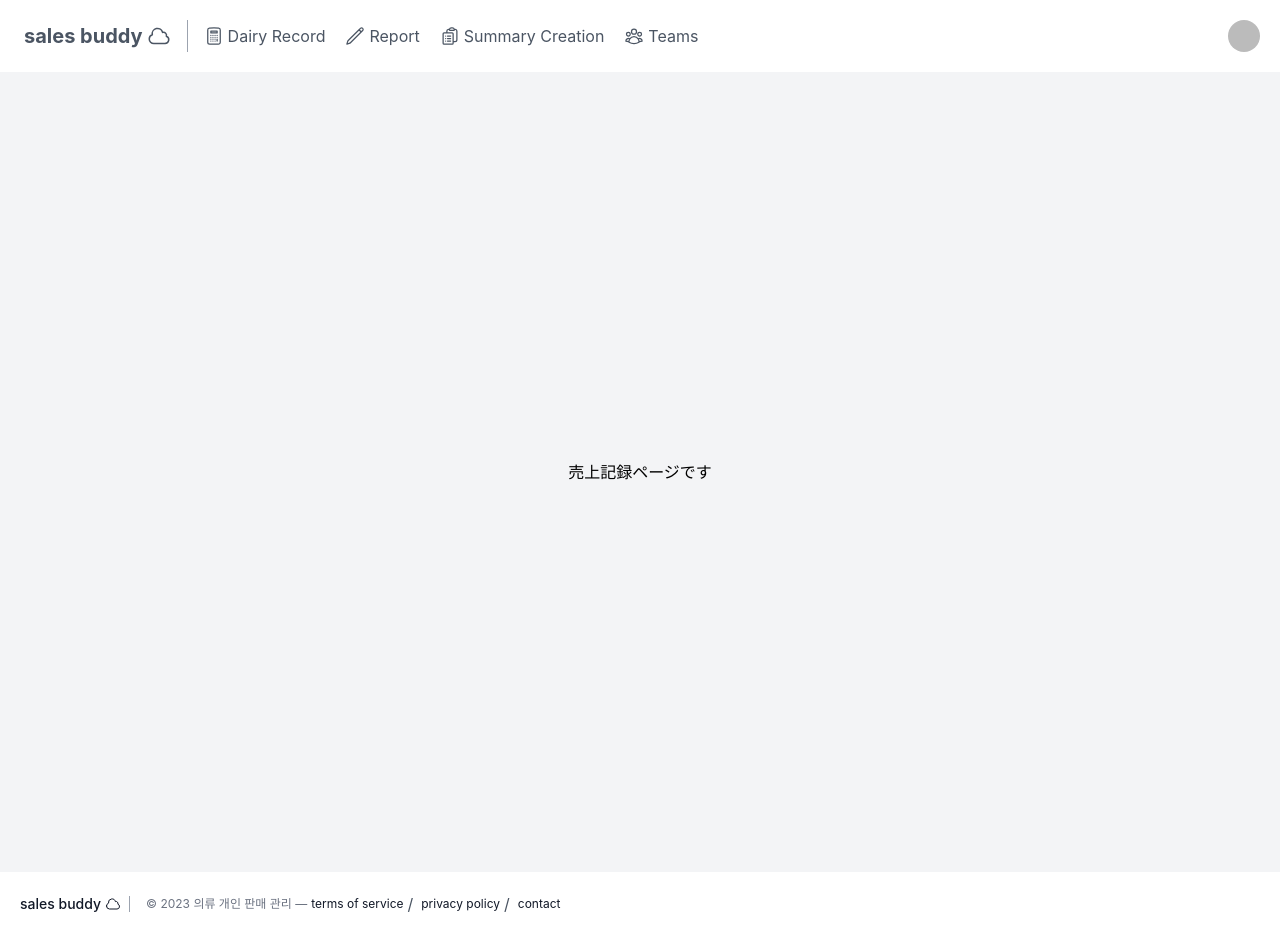
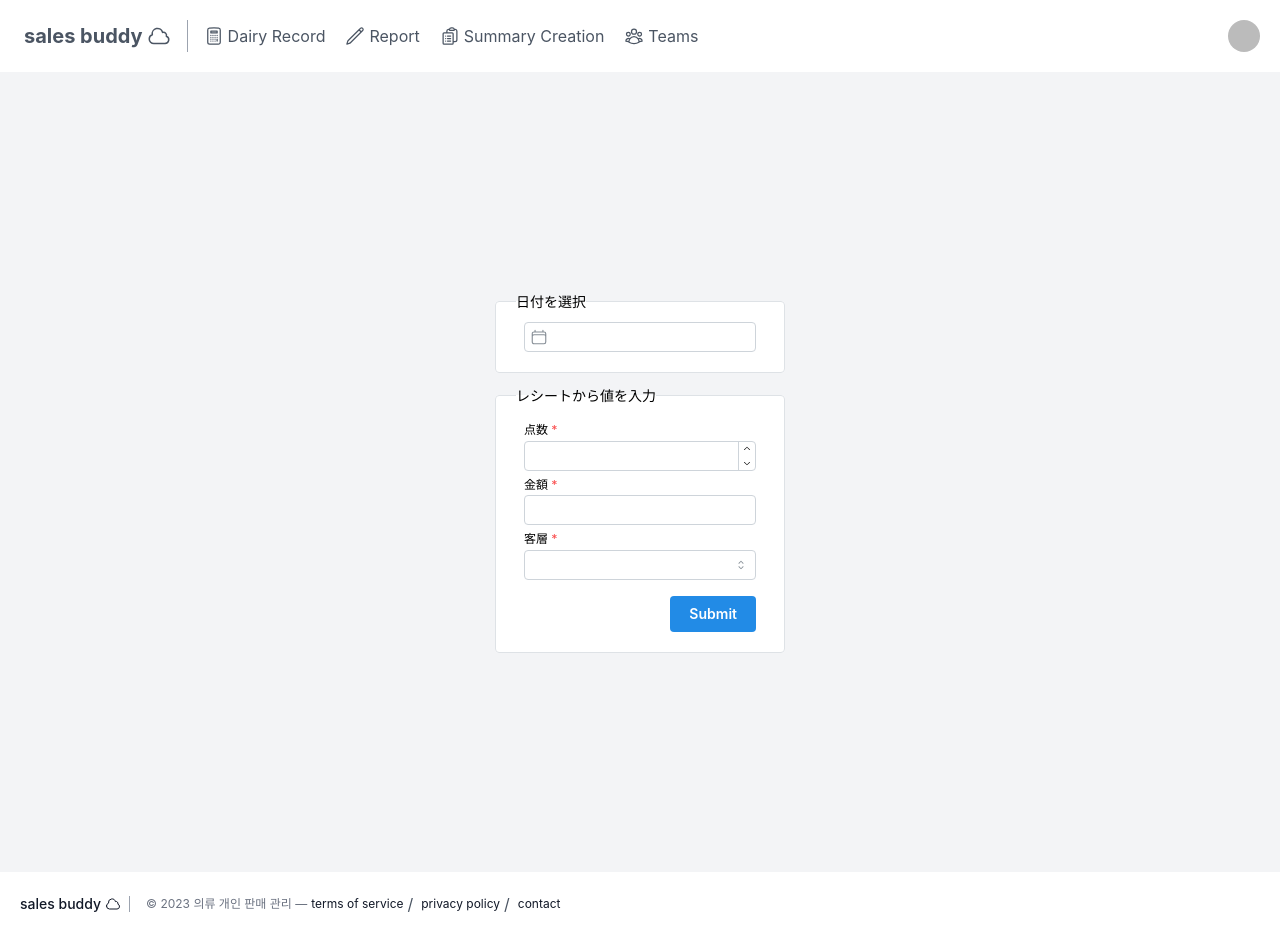
Before and after one commit to eriplume/sales_buddy, a Next.js app: page /dairyrecord in a window 1280 px wide. Built offline with nearby package versions, Linux system fonts and the light colour scheme; no server answers; sample sign-in values are in the browser's storage.

Commit message:
:construction: Feat: 入力エリア仮 #4

```diff
--- a/app/(authenticated)/dairyrecord/page.tsx
+++ b/app/(authenticated)/dairyrecord/page.tsx
@@ -1,8 +1,10 @@
+import Caluculator from "@/app/components/page/DairyRecord/Caluculator";
+
 export default function DairyRecordPage() {
     return (
       <>
-      <div className="flex justify-center items-center">
-        <p>売上記録ページです</p>
+      <div className="flex flex-col justify-center items-center m-auto p-6 z-0">
+        <Caluculator/>
       </div>
       </>
     )
--- /dev/null
+++ b/app/components/page/DairyRecord/Caluculator.tsx
@@ -0,0 +1,23 @@
+"use client"
+import { Fieldset } from '@mantine/core';
+import RecordInputForm from './RecordInputForm';
+import Datepicker from './DatePicker';
+
+export default function Caluculator() {
+  return (
+    <>
+      <Fieldset legend="日付を選択" className='flex w-full'>
+        <div className="felx space-y-4 w-full px-2 mx-auto">
+          {/* レシート内容の入力 */}
+          <Datepicker/>
+        </div>
+      </Fieldset>
+      <Fieldset legend="レシートから値を入力" className='w-full mt-3'>
+        <div className="flex space-y-4 w-full">
+          {/* レシート内容の入力 */}
+          <RecordInputForm/>
+        </div>
+      </Fieldset>
+    </>
+  )
+}
--- /dev/null
+++ b/app/components/page/DairyRecord/DatePicker.tsx
@@ -0,0 +1,24 @@
+"use client"
+import { DatePickerInput } from '@mantine/dates';
+import { rem } from '@mantine/core';
+import { CalendarIcon } from "@heroicons/react/24/outline";
+import { useState } from 'react';
+import dayjs from 'dayjs';
+
+export default function Datepicker() {
+  const [value, setValue] = useState<Date | null>(null)
+  const icon = <CalendarIcon style={{ width: rem(18), height: rem(18) }}/>;
+
+  return (
+    <DatePickerInput
+      leftSection={icon}
+      leftSectionPointerEvents="none"
+      size="xs"
+      value={value}
+      onChange={setValue}
+      withAsterisk
+      valueFormat= "YYYY / MM / DD   ( ddd )"
+      maxDate={new Date()}
+    />
+  );
+}
--- /dev/null
+++ b/app/components/page/DairyRecord/RecordInputForm.tsx
@@ -0,0 +1,40 @@
+'use client'
+import { NumberInput, Select, Button, Group, Box } from '@mantine/core';
+
+export default function RecordInputForm () {
+
+    return (
+        <>
+        <div className="flex justify-center items-center w-full">
+        <form onSubmit={() => console.log('hello')} className="w-full mx-auto px-2">
+        <NumberInput
+          label="点数"
+          withAsterisk
+          min={0}
+          max={30}
+          suffix="点"
+          size="xs"
+        />
+        <NumberInput
+          label="金額"
+          withAsterisk
+          min={0}
+          max={500000}
+          prefix="￥"
+          thousandSeparator=","
+          size="xs"
+          hideControls
+        />
+        <Select
+          label="客層"
+          withAsterisk
+          size="xs"
+        />
+        <Group justify="flex-end" mt="md">
+          <Button>Submit</Button>
+        </Group>
+      </form>
+      </div>
+        </>
+    )
+}
--- a/providers/MantineProvider.tsx
+++ b/providers/MantineProvider.tsx
@@ -4,6 +4,7 @@ import { Notifications } from '@mantine/notifications';
 
 import '@mantine/core/styles.css';
 import '@mantine/notifications/styles.css';
+import '@mantine/dates/styles.css';
 
 type Props = {
   children?: React.ReactNode;
```
